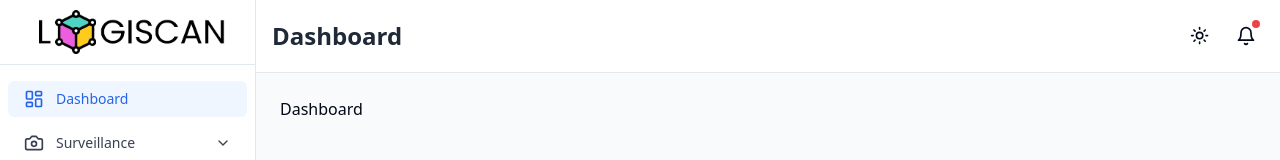
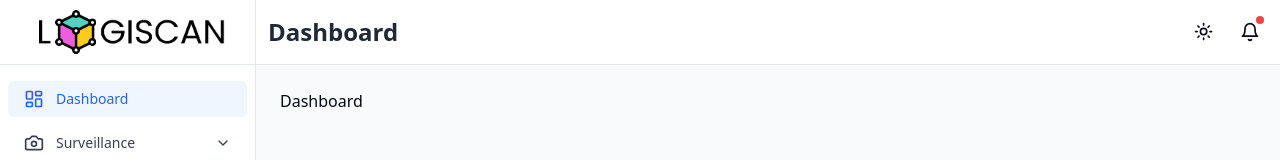
Before and after one commit to vishal-vaish/stream-secure, a Next.js app: page / in a window 1280 px wide. Shown: the top 160 px of the page. Built offline with nearby package versions, Linux system fonts and the light colour scheme.

Commit message:
Update index.tsx

```diff
--- a/src/components/Header/index.tsx
+++ b/src/components/Header/index.tsx
@@ -9,7 +9,7 @@ type Props = {
 
 const Header = (props:Props) => {
   return (
-    <header className="p-4 bg-white border-b border-gray-200 dark:bg-gray-800 dark:border-gray-700">
+    <header className="p-3 bg-white border-b border-gray-200 dark:bg-gray-800 dark:border-gray-700">
       <div className="flex flex-row justify-between gap-4 items-center pl-14 md:pl-0">
         <h1 className="text-2xl font-semibold text-gray-800 dark:text-white m-0">
           {props.title}
```
